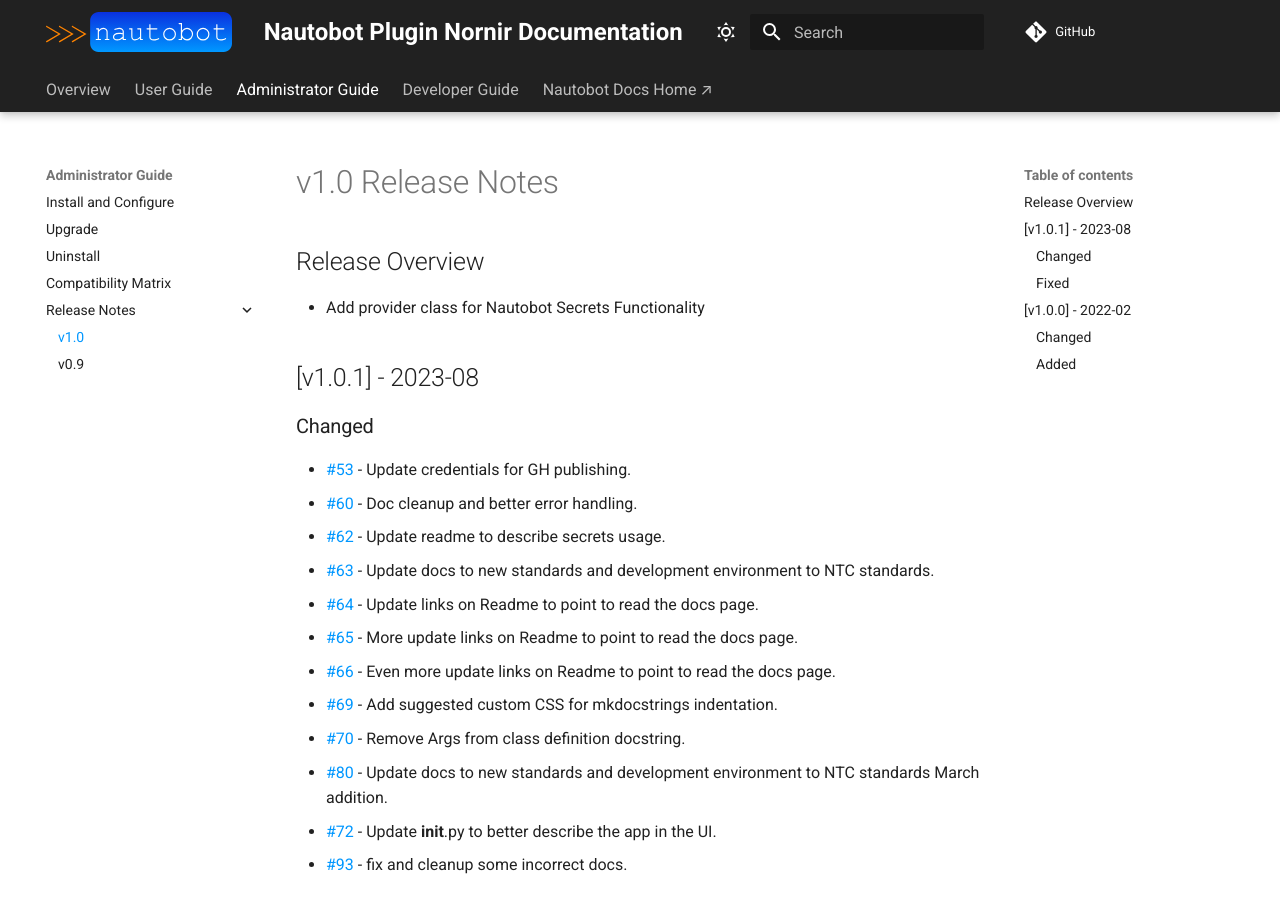
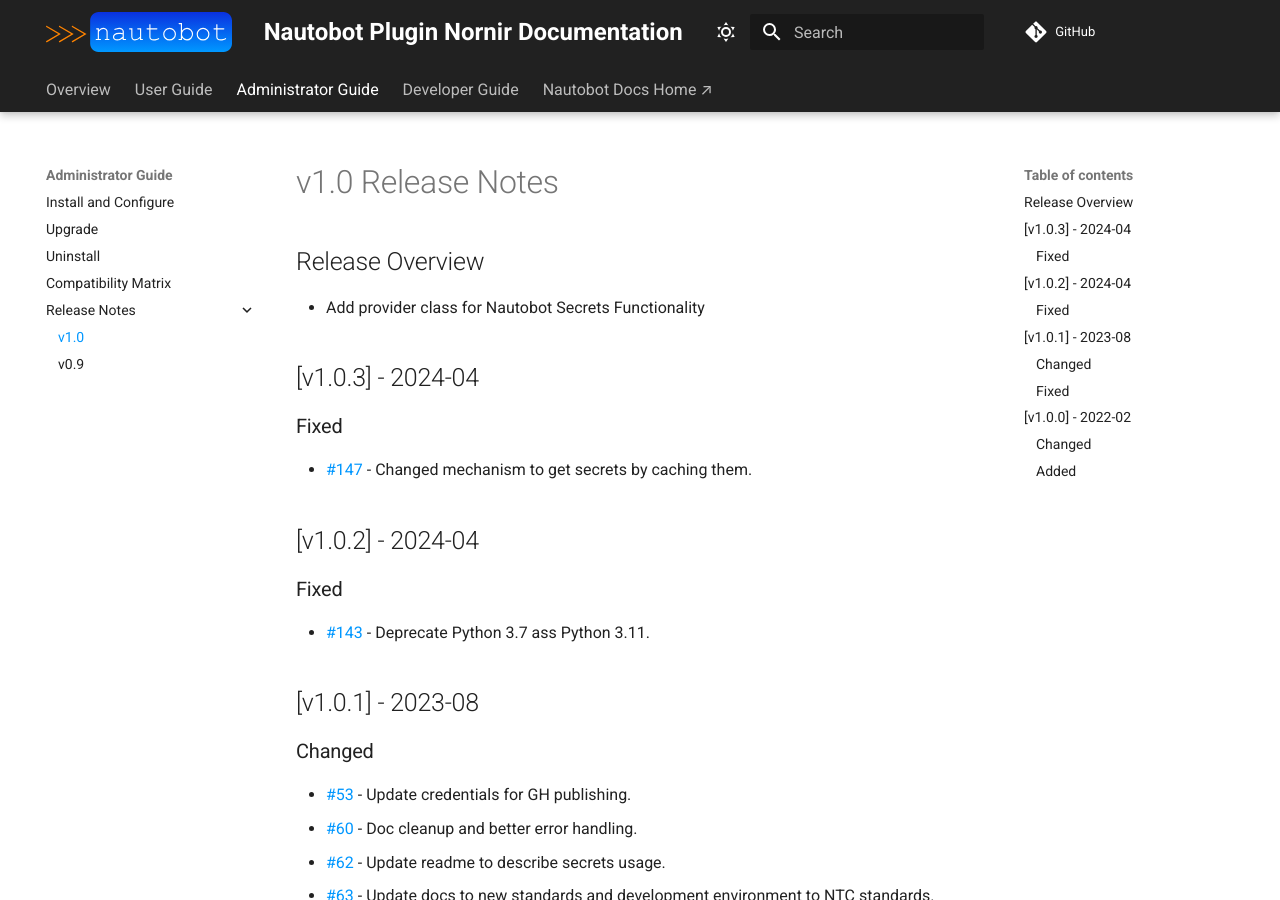
Before and after one commit to nautobot/nautobot-app-nornir, an MkDocs documentation site: the page built from docs/admin/release_notes/version_1.0.md, in a window 1280 px wide and 900 px high. Built offline with MkDocs 1.6.1 and Material for MkDocs 9.7.7, drawn with Linux system fonts in a browser that asks for light colours; comment, search, counter and statistics services are not loaded.

Commit message:
Prep 1.0.3 release

```diff
--- a/docs/admin/release_notes/version_1.0.md
+++ b/docs/admin/release_notes/version_1.0.md
@@ -4,6 +4,19 @@
 ## Release Overview
 
 - Add provider class for Nautobot Secrets Functionality
+
+
+## [v1.0.3] - 2024-04
+
+### Fixed
+
+- [#147](https://github.com/nautobot/nautobot-plugin-nornir/issues/147) - Changed mechanism to get secrets by caching them.
+
+## [v1.0.2] - 2024-04
+
+### Fixed
+
+- [#143](https://github.com/nautobot/nautobot-plugin-nornir/issues/143) - Deprecate Python 3.7 ass Python 3.11.
 
 ## [v1.0.1] - 2023-08
 
--- a/pyproject.toml
+++ b/pyproject.toml
@@ -1,6 +1,6 @@
 [tool.poetry]
 name = "nautobot-plugin-nornir"
-version = "1.0.2"
+version = "1.0.3"
 description = "Nautobot Nornir plugin."
 authors = ["Network to Code, LLC <info@networktocode.com>"]
 license = "Apache-2.0"
```
